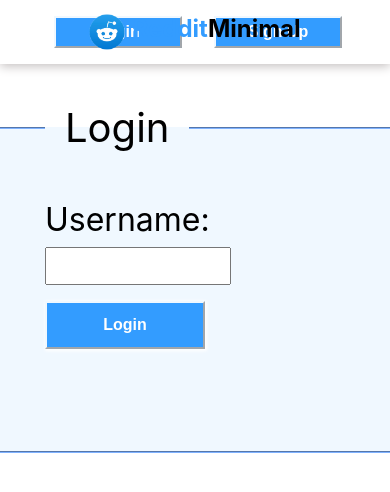
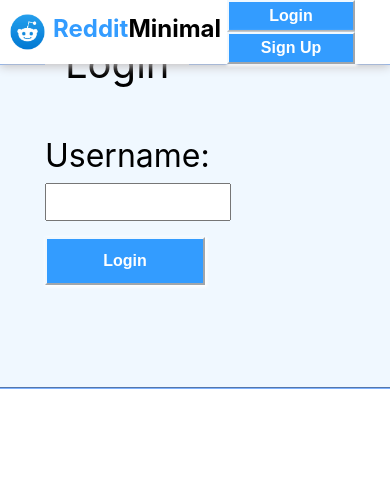
Before and after one commit to bluicien/redditapp, a React (Create React App) app: page /login in a window 390 px wide. Shown: the top 492 px of the page. Built offline with nearby package versions, Linux system fonts and the light colour scheme.

Commit message:
Added static data to build newfeed UI.

```diff
--- a/src/App.js
+++ b/src/App.js
@@ -5,11 +5,13 @@ import './App.css';
 import SignUp from './components/SignUp';
 import Root from './components/Root.js';
 import Login from './components/Login.js';
+import RedditPosts from './features/redditPosts/RedditPosts.js';
 
 const router = createBrowserRouter(createRoutesFromElements(
 	<Route path='/' element={ <Root/> } >
 		<Route path='sign-up' element={ <SignUp /> } />
 		<Route path='login' element={ <Login /> } />
+		<Route path='/' element={ <RedditPosts />} />
 	</Route>
 ));
 
--- a/src/components/NavBar.js
+++ b/src/components/NavBar.js
@@ -20,12 +20,12 @@ export default function NavBar() {
         <>
             <header>
                 <nav className={styles.navBar}>
-                    <section className={styles.pageTitle}>
+                    <Link className={styles.pageTitle} to='/'>
                         <img className={styles.redditIcon} src={reditLogo} alt='Reddit blue alien icon' />
                         <h4>
                             <span className={styles.colourName}>Reddit</span>Minimal
                         </h4>
-                    </section>
+                    </Link>
                     {currentUser
                     ? <section className={styles.account}>
                         <Link>{currentUser}</Link>
--- /dev/null
+++ b/src/components/RedditPost.js
@@ -0,0 +1,25 @@
+import React from 'react';
+import styles from '../stylesheets/redditposts.module.css';
+import likeButton from '../likeIcon.png'
+import dislikeButton from '../dislikeIcon.png'
+
+export default function RedditPost() {
+    return (
+        <article className={styles.post}>
+            <div className={styles.voteGroup}>
+                <a><img className={styles.likeButton} src={likeButton} /></a>
+                <p className={styles.voteCount} >14k</p>
+                <a><img className={styles.dislikeButton} src={dislikeButton} /></a>
+            </div>
+            <h2>DHL Super Rugby Pacific Tipping is now open!</h2>
+            <h3>This is your opportunity to win big, so get your picks in now.</h3>
+            <img src='https://i.redd.it/5juzx2kpxekc1.jpeg'/>
+            <div className={styles.optionButtons}>
+                <p>Posted by Someone</p>
+                <p>7 Hours ago</p>
+                <p>Comments</p>
+            </div>
+
+        </article>
+    );
+}
--- /dev/null
+++ b/src/features/redditPosts/RedditPosts.js
@@ -0,0 +1,12 @@
+import React from 'react';
+import RedditPost from '../../components/RedditPost';
+import styles from '../../stylesheets/redditposts.module.css';
+
+export default function RedditPosts() {
+    return (
+        <section className={styles.newsFeed}>
+            <RedditPost />
+            <RedditPost />
+        </section>
+    );
+}
--- /dev/null
+++ b/src/features/searchTerm/SearchTerm.js
@@ -0,0 +1 @@
+import React from 'react';
--- a/src/stylesheets/navBar.module.css
+++ b/src/stylesheets/navBar.module.css
@@ -5,17 +5,30 @@
 
 .navBar {
     display: flex;
+    position: fixed;
+    top: 0;
     flex-direction: row;
     justify-content: center;
     align-items: center;
+    width: 100%;
     height: 4rem;
+    background-color: white;
     box-shadow: 0px 2px 10px 0px rgb(193, 188, 188);
+    z-index: 2;
 }
 
 .pageTitle {
     display: inline-flex;
-    position: fixed;
+    position: relative;
+    left: 45%;
     font-size: 1.5rem;
+    color: black;
+    text-decoration: none;
+}
+
+.pageTitle:active {
+    text-decoration: none;
+    color: black;
 }
 
 .colourName {
@@ -44,3 +57,13 @@
     border-color: aliceblue;
     box-shadow: 1px 1px 3px 1px rgb(255, 255, 255);
 }
+
+@media only screen and (max-width: 1020px) {
+    .pageTitle {
+        left: 10px;
+    }
+    .login, .signup, .logout {
+        margin-right: 0px;
+        right: 10px;
+    }
+}
--- /dev/null
+++ b/src/stylesheets/redditposts.module.css
@@ -0,0 +1,53 @@
+* {
+    margin: 0px;
+    padding: 0px;
+}
+
+.newsFeed {
+    position: relative;
+    top: 50px;
+    display: flex;
+    flex-direction: column;
+    align-items: center;
+}
+
+.post {
+    margin: 2rem;
+    padding: 2rem;
+    box-shadow: 5px 5px 20px 15px rgba(201, 201, 201, 0.3);
+}
+
+.optionButtons {
+    display: flex;
+    flex-direction: row;
+    justify-content: space-between;
+}
+
+.voteGroup {
+    display: flex;
+    flex-direction: row;
+}
+
+.likeButton {
+    width: 30px;
+}
+
+.likeButton:active {
+    background-color: greenyellow;
+    border-radius: 15px;
+}
+.dislikeButton {
+    width: 30px;
+}
+
+.dislikeButton:active {
+    background-color: rgb(181, 0, 0);
+    border-radius: 15px;
+}
+
+.voteCount {
+    margin: 0px 5px 10px 5px;
+    font-weight: bolder;
+    font-size: 1.3rem;
+    color: rgb(96, 96, 96);
+}
```
Also changed, not shown: src/dislikeIcon.png (added), src/likeIcon.png (added).
